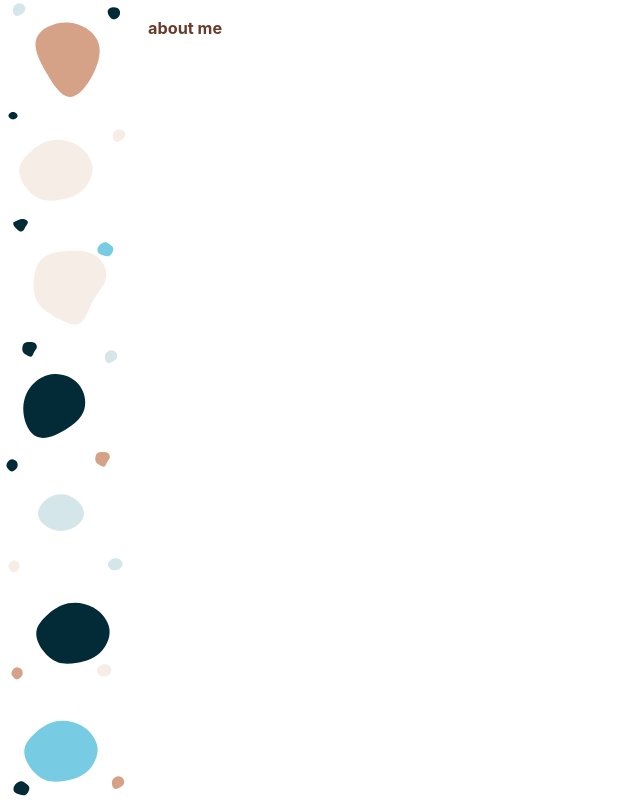
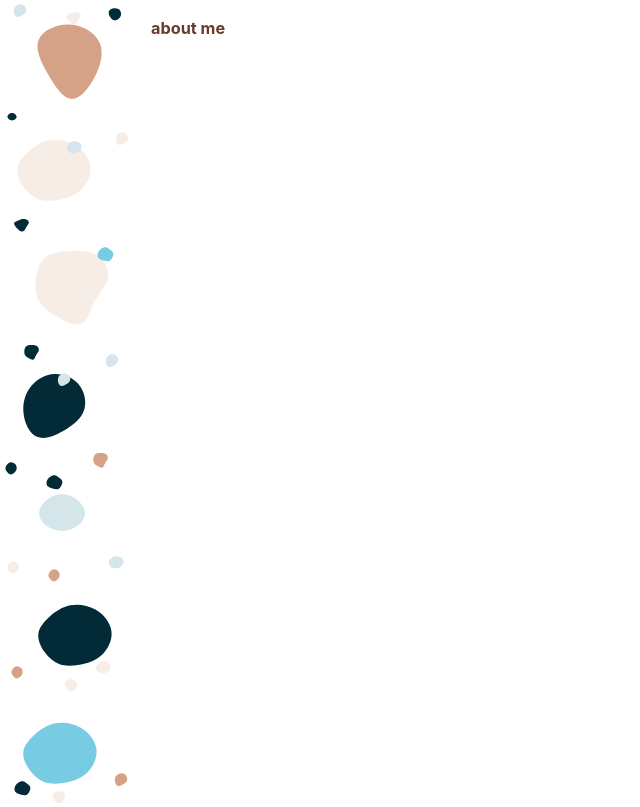
Before and after one commit to stasquatch/stasquatch.github.io, a Gatsby site: page / in a window 1280 px wide. Shown: the whole page, without its empty margins (0-640 px from the left). Built offline with nearby package versions, Linux system fonts and the light colour scheme; Gatsby itself is replaced by a stand-in of ours.

Commit message:
Add a third tiny row of blobs and more variance for chaos

```diff
--- a/src/components/blob.js
+++ b/src/components/blob.js
@@ -1,7 +1,7 @@
 /* eslint-disable react/prop-types */
 import React from 'react';
 
-const variance = 20; // in px
+const variance = 25; // in px
 
 const colors = [
   '#d5e6ea', // light blue
--- a/src/components/terrazzo.js
+++ b/src/components/terrazzo.js
@@ -68,6 +68,9 @@ const terrazzo = () => {
         <TinyBlobs offset={largeBlobSize - globalOffset}>
           {renderBlobs(tinyBlobSize, numberOfBlobs + 1, 'tiny-2')}
         </TinyBlobs>
+        <TinyBlobs offset={(largeBlobSize - globalOffset) / 2}>
+          {renderBlobs(tinyBlobSize, numberOfBlobs + 1, 'tiny-3')}
+        </TinyBlobs>
       </TerrazzoWrapper>
     </>
   );
```
